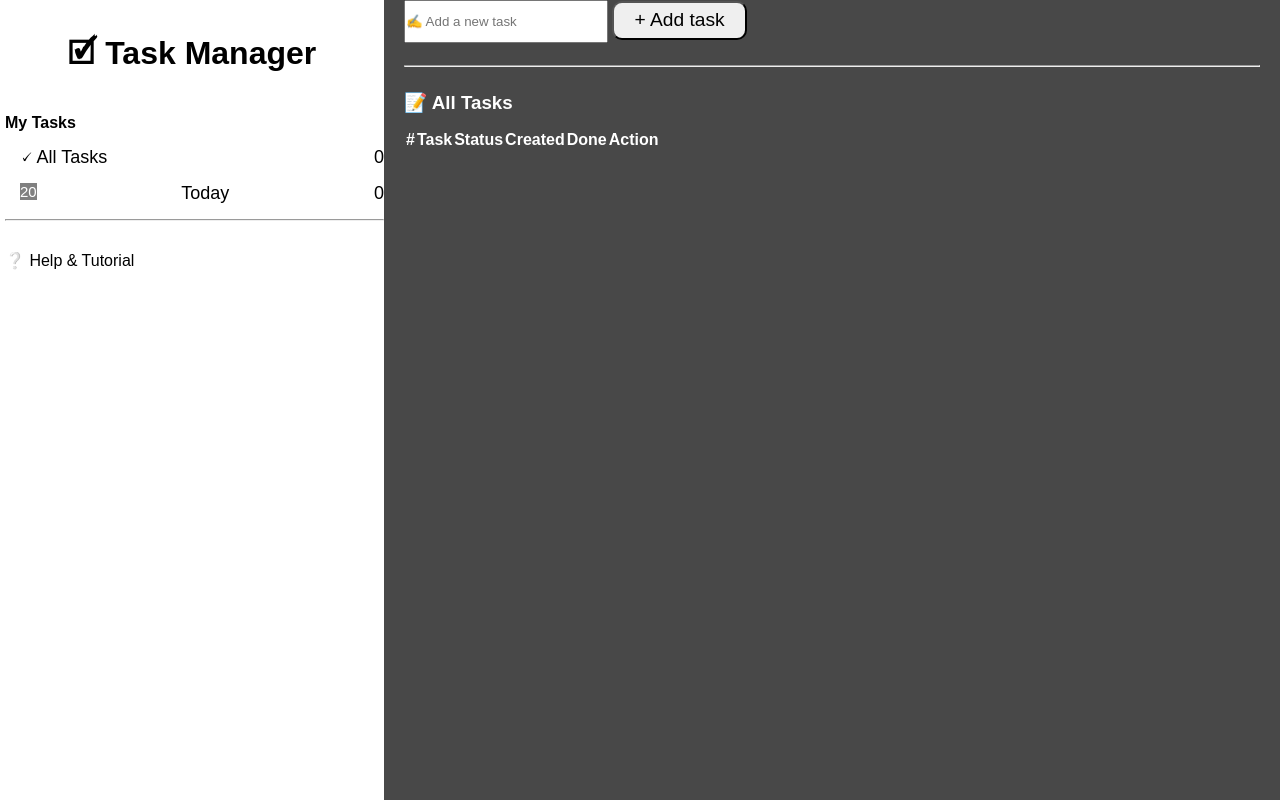
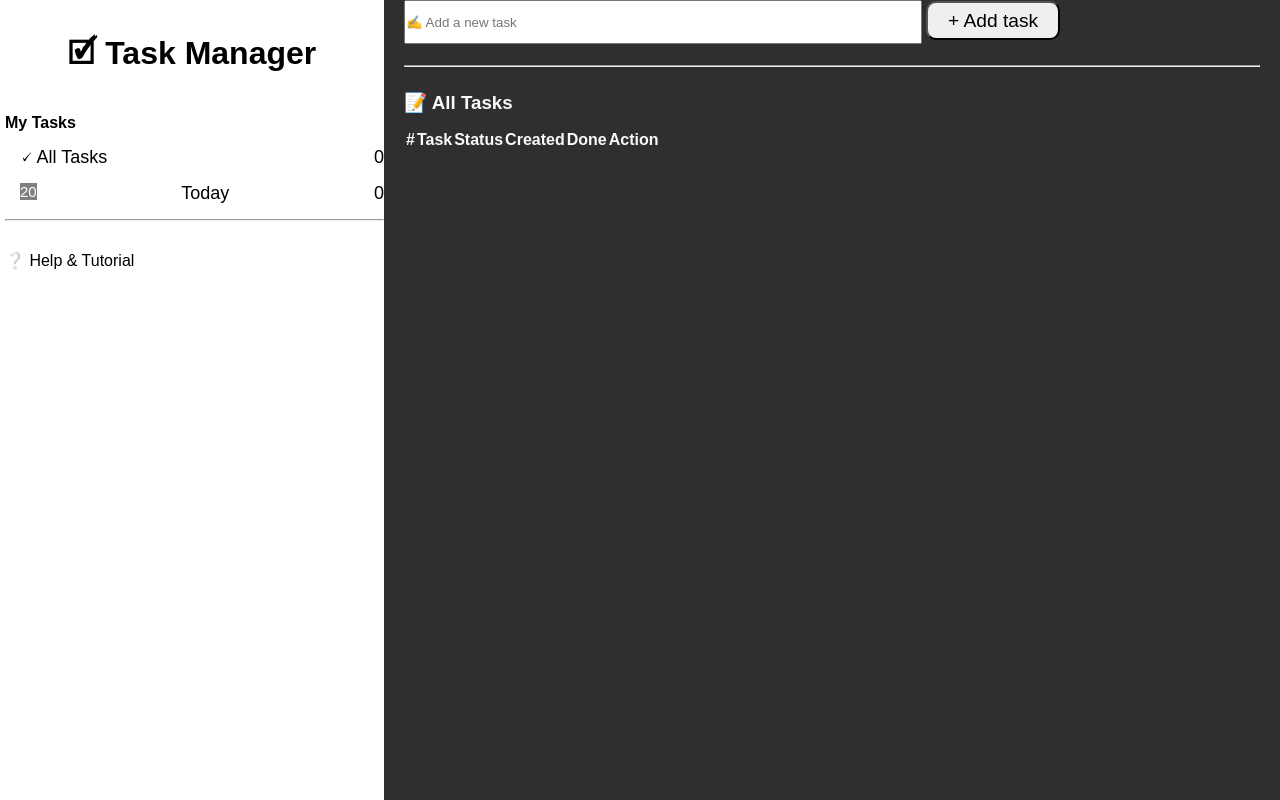
Before and after one commit to asare4/vanilla-js-task-manager, a plain HTML site: page index.html in a window 1280 px wide. Drawn offline with Linux system fonts and the light colour scheme.

Commit message:
style(ui): adjust relative values and improve contrast for better readability

```diff
--- a/styles.css
+++ b/styles.css
@@ -6,7 +6,7 @@
 
 body {
     display: flex;
-    align-items: center;
+    align-items: 100vh;
 }
 
 /* sidebar */
@@ -73,8 +73,8 @@ div.main {
     height: 100vh;
     padding: 0 20px;
     justify-content: center;
-    background: rgb(72, 72, 72);
-    color: white;
+    background: #2f2f2f;
+    color: #f9f9f9;
 }
 
 
@@ -103,8 +103,9 @@ div.main ul li {
 }
 
  #input-new-task {
-    width: 200px;
-    height: 39px;
+    width: 60%;
+    min-width: 220px;
+    height: 2.5rem;
 }
 
 /* main */
```
